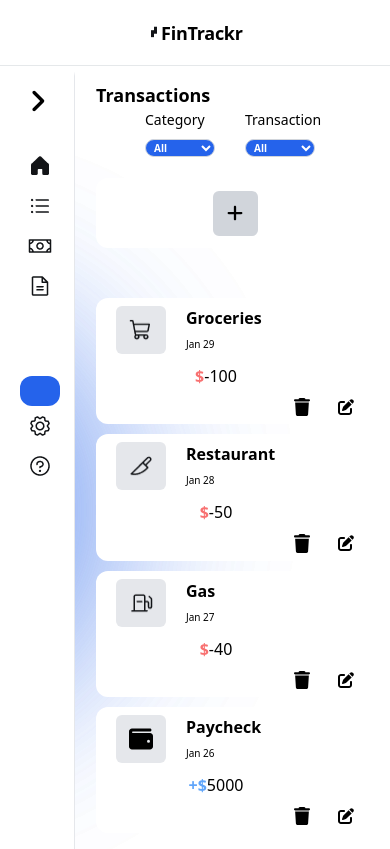
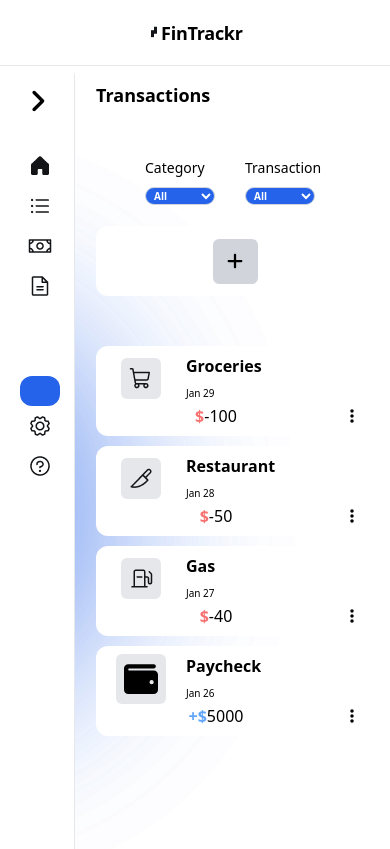
Before and after one commit to ShiiFt38/Finance-Tracker, a React (Create React App) app: page /Transactions in a window 390 px wide. Built offline with nearby package versions, Linux system fonts and the light colour scheme.

Commit message:
Responsive edit icons

```diff
--- a/package.json
+++ b/package.json
@@ -3,10 +3,11 @@
   "version": "0.1.0",
   "private": true,
   "dependencies": {
+    "@fortawesome/fontawesome-svg-core": "^6.6.0",
     "@fortawesome/free-brands-svg-icons": "^6.5.1",
     "@fortawesome/free-regular-svg-icons": "^6.5.1",
-    "@fortawesome/free-solid-svg-icons": "^6.5.1",
-    "@fortawesome/react-fontawesome": "^0.2.0",
+    "@fortawesome/free-solid-svg-icons": "^6.6.0",
+    "@fortawesome/react-fontawesome": "^0.2.2",
     "@material-tailwind/react": "^2.1.9",
     "@testing-library/jest-dom": "^5.17.0",
     "@testing-library/react": "^13.4.0",
--- a/src/Components/Dashside.js
+++ b/src/Components/Dashside.js
@@ -41,7 +41,7 @@ const Dashside = () => {
                 <div>
                 <Link to='/'>
                 <button
-                  className={`flex justify-center align-middle items-center mt-[70px] font-bold ${accentColor} gap-2 rounded-xl text-white ${open ? 'w-[150px] px-6' : 'w-[40px]'} h-[30px] hover:bg-[#637587] transition-all duration-1000ms ease-in max-md:px-5 cursor-pointer`}>
+                  className={`flex justify-center align-middle items-center mt-[70px] font-bold ${accentColor} gap-2 rounded-xl text-white ${open ? 'w-[150px] px-6' : 'w-[40px] px-0'} h-[30px] hover:bg-[#637587] transition-all duration-1000ms ease-in max-md:px-5 cursor-pointer`}>
                   <img src={Logout} alt="Logout" className="w-5 aspect-square m-auto" />
                   <span className={`${!open ? 'translate-x-[-208px] hidden' : 'translate-x-0'} w-full `}>Log Out</span>
                 </button>
--- a/src/Pages/Budgets.js
+++ b/src/Pages/Budgets.js
@@ -1,4 +1,6 @@
 import React, { useState } from 'react'
+import { FontAwesomeIcon } from '@fortawesome/react-fontawesome'
+import { faEllipsisVertical } from '@fortawesome/free-solid-svg-icons';
 import Dashside from '../Components/Dashside'
 import Header from '../Components/Header'
 import Groceriesicon from '../assets/Groceries.png';
@@ -17,9 +19,9 @@ const Budgets = () => {
   const [showEditForm, setShowEditForm] = useState(false);
 
   const [budgetList, setBudgetList] = useState([
-    {id: 1, budgetName: "Groceries", icon: Groceriesicon, alt: "gas", percent: 83, spent: 1000, total: 1200 },
-    {id: 2, budgetName: "Restaurants", icon: Restauranticon, alt: "Res icon", percent: 75, spent: 300, total: 400},
-    {id: 3, budgetName: "Gas", icon: Gasicon, percent: 67, alt: "Gas", spent: 200, total: 300}
+    { id: 1, budgetName: "Groceries", icon: Groceriesicon, alt: "gas", percent: 83, spent: 1000, total: 1200, customise: false },
+    { id: 2, budgetName: "Restaurants", icon: Restauranticon, alt: "Res icon", percent: 75, spent: 300, total: 400, customise: false },
+    { id: 3, budgetName: "Gas", icon: Gasicon, percent: 67, alt: "Gas", spent: 200, total: 300, customise: false }
   ]
   );
 
@@ -38,48 +40,49 @@ const handleEdit = (id) => {
 
   }
 
+  const handleCustomise = (id) => {
+    console.log(`Clicked ${id}`)
+    setBudgetList(prevList => {
+      return prevList.map(budget => {
+        return budget.id === id ? { ...budget, customise: !budget.customise } : budget
+      })
+    })
+  }
+
 
   return (
     <>
       <Header hidden="hidden" />
-    <Dashside/>
-    <Orb/>
-    <Orb/>
+      <Dashside />
+      <Orb />
+      <Orb />
 
-    <main className ="p-4 sm:ml-[80px]">
-        {showAddForm ? <BudgetForm onClose={() => setShowAddForm(false)}/> : null}
-        {showEditForm ? <EditBudgetForm onClose={() => setShowEditForm(false)}/> : null}
-        <h1 className='md:text-[22px] sm:text-[18px] font-bold'>Budgets</h1>
+      <main className="p-4 sm:ml-[80px]">
+        {showAddForm ? <BudgetForm onClose={() => setShowAddForm(false)} /> : null}
+        {showEditForm ? <EditBudgetForm onClose={() => setShowEditForm(false)} /> : null}
+        <h1 className='md:text-[22px] sm:text-[18px] font-bold mb-12 '>Budgets</h1>
 
         <section className=''>
           <article className='flex place-content-center align-middle rounded-xl mt-[20px] mb-10 bg-white h-[70px]'>
-            <button onClick={() => {setShowAddForm(true)}} className='bg-gray-300 m-auto rounded-md hover:bg-gray-700 w-[45px] h-[45px]'>
-              <img src={Plus} alt='Add budget' className='m-auto w-[16px]'/>
+            <button onClick={() => { setShowAddForm(true) }} className='bg-gray-300 m-auto rounded-md hover:bg-gray-700 w-[45px] h-[45px]'>
+              <img src={Plus} alt='Add budget' className='m-auto w-[16px]' />
             </button>
           </article>
 
           {/* <Orb/> */}
           {budgetList.map(budget => {
             return (
-               <article key={budget.id} className='flex mt:5 sm:mt-[10px] md:mt-[20px] bg-white flex-wrap md:flex-row justify-between gap-[10px] min-h-[70px] justify-between py-2 rounded-xl px-5 '>
+              <article key={budget.id} className='flex mt:5 sm:mt-[10px] md:mt-[20px] bg-white flex-wrap md:flex-row justify-between h-[100px] justify-between py-2 rounded-xl px-5 '>
                 {/* budget info */}
-                  <div className='grid grid-cols-4 w-[200px]'>
-                    <div className='cols-start-1 align-middle cols-span-1'>
+                {budget.customise === false ? <div className='grid grid-cols-4 w-[200px]'>
+                  <div className='cols-start-1 place-content-center cols-span-1'>
                     <img src={budget.icon} alt={budget.alt} className='m-auto bg-gray-200 rounded-md p-2 ' />
                   </div>
                   <div className='grid grid-rows-2 ml-[20px] cols-start-2 col-span-3'>
                     <div className='row-start-1 row-span-1 font-bold'><p>{budget.budgetName}</p></div>
                     <div><span className='font-light text-start mx-auto text-[10px]'>{`$${budget.spent} of $${budget.total}`}</span></div>
                   </div>
-                  </div>
-
-                  <div className='flex sm:order-last md:order-2 justify-center font-bold w-[200px]'>
-                    <Bar
-                      percent = {budget.percent}
-                    />
-                  </div>
-
-                  <div className='flex flex-row gap-7 sm:order-2 md:order-last ml-auto my-auto'>
+                </div> : <div className='flex flex-row gap-7 sm:order-2 md:order-last ml-auto my-auto'>
                   <button className='' onClick={() => {
                     handleDelete(budget.id)
                   }}>
@@ -90,6 +93,30 @@ const handleEdit = (id) => {
                   }}>
                     <img alt="icon" className='w-[16px] cursor-pointer' src={Edit}></img>
                   </button>
+                </div>}
+
+                <div className='flex sm:order-last md:order-2 justify-center font-bold w-[200px]'>
+                  <Bar
+                    percent={budget.percent}
+                  />
+                </div>
+
+                <div className='md:flex sm:hidden flex-row gap-7 sm:order-2 md:order-last ml-auto my-auto'>
+                  <button onClick={() => {
+                    handleDelete(budget.id)
+                  }}>
+                    <img alt="icon" className='w-[16px] cursor-pointer' src={Trash}></img>
+                  </button>
+                  <button onClick={() => {
+                    handleEdit(budget.id)
+                  }}>
+                    <img alt="icon" className='w-[16px] cursor-pointer' src={Edit}></img>
+                  </button>
+                </div>
+
+                {/*Mobile responsive icons*/}
+                <div className='relative sm:flex md:hidden flex-row gap-7 sm:order-2 md:order-last ml-auto my-auto'>
+                  <button onClick={() => handleCustomise(budget.id)}><FontAwesomeIcon icon={faEllipsisVertical} /></button>
                 </div>
               </article>
             )
--- a/src/Pages/Transactions.js
+++ b/src/Pages/Transactions.js
@@ -1,4 +1,6 @@
 import React, { useState } from 'react'
+import { FontAwesomeIcon } from '@fortawesome/react-fontawesome'
+import { faEllipsisVertical } from '@fortawesome/free-solid-svg-icons'
 import Dashside from '../Components/Dashside'
 import Header from '../Components/Header'
 import Orb from '../Components/Orb'
@@ -14,17 +16,17 @@ import Edit from '../assets/pen-to-square-solid.svg'
 import TransactionEditForm from '../Components/TransactionEditForm'
 
 const Transactions = () => {
-    const {accentColor} = useAccentColor();
+    const { accentColor } = useAccentColor();
 
-    const [ transactionType, setTransactionType ] = useState('all');
-    const [ category, setCategory ] = useState('all');
-    const [ showForm, setShowForm ] = useState(false);
-    const [ showEdit, setShowEdit ] = useState(false);
-    const [ transactionsList, setTransactionsList ] = useState([
-        {id:1, category: 'expense', name: 'Groceries', date: 'Jan 29', amount: -100, icon: groceriesIcon},
-        {id:2, category: 'expense', name: 'Restaurant', date: 'Jan 28', amount: -50, icon: restaurantIcon},
-        {id:3, category: 'expense', name: 'Gas', date: 'Jan 27', amount: -40, icon: gasIcon},
-        {id:4, category: 'income', name: 'Paycheck', date: 'Jan 26', amount: 5000, icon: Wallet}
+    const [transactionType, setTransactionType] = useState('all');
+    const [category, setCategory] = useState('all');
+    const [showForm, setShowForm] = useState(false);
+    const [showEdit, setShowEdit] = useState(false);
+    const [transactionsList, setTransactionsList] = useState([
+        { id: 1, category: 'expense', name: 'Groceries', date: 'Jan 29', amount: -100, icon: groceriesIcon, customise: false },
+        { id: 2, category: 'expense', name: 'Restaurant', date: 'Jan 28', amount: -50, icon: restaurantIcon, customise: false },
+        { id: 3, category: 'expense', name: 'Gas', date: 'Jan 27', amount: -40, icon: gasIcon, customise: false },
+        { id: 4, category: 'income', name: 'Paycheck', date: 'Jan 26', amount: 5000, icon: Wallet, customise: false }
     ]);
 
     const filterStyles = `md:w-full sm:w-[70px] rounded-xl sm:text-[10px] md:text-[14px] ${accentColor} border border-gray-300 sm:px-1 md:px-3 text-white focus:outline-none font-bold focus:ring-1 focus:ring-indigo-500`;
@@ -45,17 +47,25 @@ const Transactions = () => {
 
     }
 
+    const handleCustomise = (id) => {
+        setTransactionsList(prevList => {
+            return prevList.map(transaction => {
+                return transaction.id === id ? { ...transaction, customise: !transaction.customise } : transaction
+            })
+        })
+    }
+
     return (
         <>
-    <Header hidden='hidden'/>
-    <Dashside/>
-    <Orb/>
-    <Orb/>
+            <Header hidden='hidden' />
+            <Dashside />
+            <Orb />
+            <Orb />
 
             <main className='p-4 sm:ml-[80px]'>
                 {showForm ? <AddTransactionForm onClose={() => setShowForm(false)} /> : null}
-        {showEdit && <TransactionEditForm onClose={() => setShowEdit(false)}/>}
-        <h1 className='md:text-[22px] sm:text-[18px] font-bold'>Transactions</h1>
+                {showEdit && <TransactionEditForm onClose={() => setShowEdit(false)} />}
+                <h1 className='md:text-[22px] sm:text-[18px] font-bold mb-12'>Transactions</h1>
 
                 <section className='w-full flex flex-row md:place-content-end gap-[20px] sm:place-content-center '>
                     <div className='md:w-[120px] sm:w-[80px] h-full'>
@@ -88,17 +98,17 @@ const Transactions = () => {
                 <section className='flex flex-col'>
                     <article className='flex place-content-center align-middle rounded-xl mt-[20px] mb-10 bg-white h-[70px]'>
                         <button onClick={() => setShowForm(true)} className='bg-gray-300 m-auto rounded-md hover:bg-gray-700 w-[45px] h-[45px]'>
-                    <img src={Plus} alt="" className='m-auto w-[16px]'/>
+                            <img src={Plus} alt="" className='m-auto w-[16px]' />
                         </button>
                     </article>
                 </section>
 
                 {transactionsList.map(transaction => {
                     return (
-                <article key={transaction.id} className={`flex mt:5 sm:mt-[10px] md:mt-[20px] ${category === 'all' || transaction.name === category ? null : 'hidden'} bg-white flex-wrap md:flex-row ${transaction.category === 'expense' && transactionType === 'income' ? 'hidden' : null} ${transaction.category === 'income' && transactionType === 'expense' ? 'hidden' : null} justify-between gap-[10px] min-h-[70px] justify-between py-2 rounded-xl px-5`} >
-                    <div className='grid grid-cols-4 w-[200px]'>
-                        <div className='cols-start-1 flex bg-gray-200 fit-content p-2 rounded-md place-content-center cols-span-1'>
-                            <img className='w-[24px] h-[24px] m-auto' src={transaction.icon} alt={transaction.name} />
+                        <article key={transaction.id} className={`flex mt:5 sm:mt-[10px] md:mt-[20px] ${category === 'all' || transaction.name === category ? null : 'hidden'} bg-white flex-wrap md:flex-row ${transaction.category === 'expense' && transactionType === 'income' ? 'hidden' : null} ${transaction.category === 'income' && transactionType === 'expense' ? 'hidden' : null} justify-between h-[90px] justify-between py-2 rounded-xl px-5`} >
+                            {transaction.customise === false ? <div className='grid grid-cols-4 w-[200px]'>
+                                <div className='cols-start-1 place-content-center cols-span-1'>
+                                    <img className='m-auto bg-gray-200 rounded-md p-2' src={transaction.icon} alt={transaction.name} />
                                 </div>
                                 <div className='grid grid-rows-2 ml-[20px] cols-start-2 col-span-3'>
                                     <div className='row-start-1 row-span-1 font-bold'>
@@ -106,13 +116,24 @@ const Transactions = () => {
                                     </div>
                                     <div><span className='font-light text-start mx-auto text-[10px]'>{transaction.date}</span></div>
                                 </div>
-                    </div>
+                            </div> : <div className='flex flex-row gap-7 mx-auto my-auto'>
+                                <button onClick={() => {
+                                    handleDelete(transaction.id)
+                                }}>
+                                    <img alt="icon" className='w-[16px] cursor-pointer' src={Trash}></img>
+                                </button>
+                                <button onClick={() => {
+                                    handleEdit(transaction.id)
+                                }}>
+                                    <img alt="icon" className='w-[16px] cursor-pointer' src={Edit}></img>
+                                </button>
+                            </div>}
 
                             <div className='flex justify-center my-auto font-bold w-[200px]'>
                                 {transaction.amount < 0 ? <span className='text-red-400'>$</span> : <span className='text-blue-400'>+$</span>}<p className='font-normal'>{transaction.amount}</p>
                             </div>
 
-                    <div className='flex flex-row gap-7 ml-auto my-auto'>
+                            <div className='md:flex sm:hidden flex-row gap-7 ml-auto my-auto'>
                                 <button className='' onClick={() => {
                                     handleDelete(transaction.id)
                                 }}>
@@ -125,6 +146,10 @@ const Transactions = () => {
                                 </button>
                             </div>
 
+                            <div className='relative sm:flex md:hidden flex-row gap-7 sm:order-2 md:order-last ml-auto my-auto'>
+                                <button onClick={() => handleCustomise(transaction.id)}><FontAwesomeIcon icon={faEllipsisVertical} /></button>
+                            </div>
+
                         </article>
                     )
                 })}
```
Also changed, not shown: 1 other file (tests, documents, lock files or other folders). Lines whose indentation alone changed are shown as unchanged.
